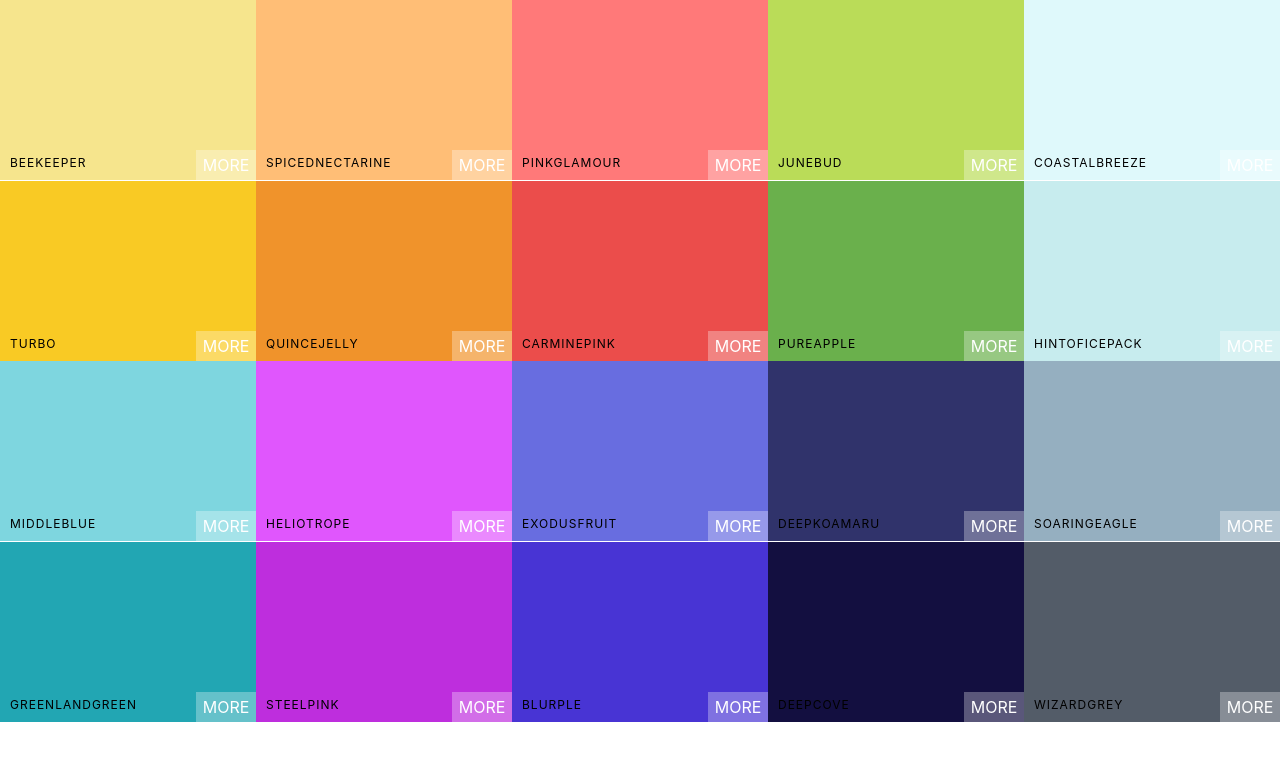
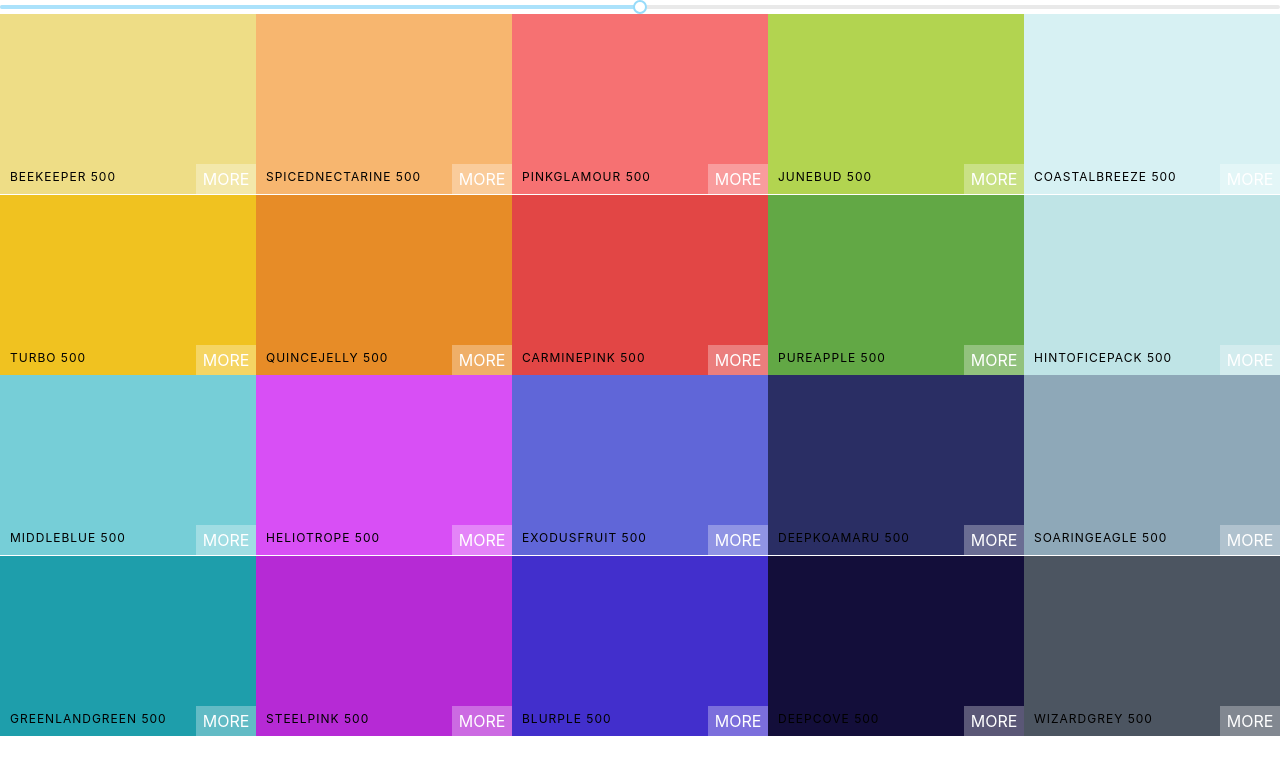
Before and after one commit to CooperM93/Color-Picker, a React (Create React App) app: page / in a window 1280 px wide. Shown: the top 774 px of the page. Built offline with nearby package versions, Linux system fonts and the light colour scheme.

Commit message:
Added slider with ability to change shades

```diff
--- a/package.json
+++ b/package.json
@@ -3,6 +3,8 @@
   "version": "0.1.0",
   "private": true,
   "dependencies": {
+    "chroma-js": "^2.0.6",
+    "rc-slider": "^8.7.1",
     "react": "^16.10.1",
     "react-copy-to-clipboard": "^5.0.1",
     "react-dom": "^16.10.1",
--- a/src/App.js
+++ b/src/App.js
@@ -1,11 +1,12 @@
 import React from 'react';
 import Palette from "./Palette";
 import seedColors from "./seedColors";
+import {generatePalette} from "./colorHelper";
 
 function App() {
   return (
     <div className="App">
-        <Palette palette={{...seedColors[4]}} />
+        <Palette palette={generatePalette(seedColors[4])} />
     </div>
   );
 }
--- a/src/Palette.js
+++ b/src/Palette.js
@@ -1,14 +1,33 @@
 import React from 'react';
 import "./Palette.css";
 import ColorBox from './ColorBox'
+import Slider from "rc-slider";
+import 'rc-slider/assets/index.css';
 
 class Palette extends React.Component {
+    constructor(props){
+        super(props);
+        this.state = { level: 500 };
+        this.changeLevel = this.changeLevel.bind(this);
+    }
+    changeLevel(level){
+        this.setState({ level })
+    }
     render () {
-        const colorBoxes = this.props.palette.colors.map(color => (
-            <ColorBox background={color.color} name={color.name}/>
-        ))
+        const { colors } = this.props.palette
+        const {level} = this.state
+        const colorBoxes = colors[level].map(color => (
+            <ColorBox background={color.hex} name={color.name}/>
+        ));
         return(
             <div className="Palette">
+                <Slider
+                    defaultValue = {level}
+                    min={100}
+                    step={100}
+                    max={900}
+                    onAfterChange={this.changeLevel}
+                />
                 {/* NavBar */}
                 <div className="Palette-colors">
                     {colorBoxes}
--- /dev/null
+++ b/src/colorHelper.js
@@ -0,0 +1,47 @@
+import chroma from "chroma-js";
+
+const levels = [50, 100, 200, 300, 400, 500, 600, 700, 800, 900]
+
+function generatePalette(starterPalette){
+    let newPalette = {
+        paletteName: starterPalette.paletteName,
+        id: starterPalette.id,
+        emoji: starterPalette.emoji,
+        colors: {}
+    };
+    for(let level of levels) {
+        newPalette.colors[level] = [];
+    }
+    for(let color of starterPalette.colors){
+        let scale = generateScale(color.color, 10).reverse();
+        for(let i in scale){
+            newPalette.colors[levels[i]].push({
+                name: `${color.name} ${levels[i]}`,
+                id: color.name.toLowerCase().replace(/ /g, "-"),
+                hex: scale[i],
+                rgb: chroma(scale[i]).css(),
+                rgba: chroma(scale[i]).css().replace("rgb", "rgba").replace(")", ",1.0)")
+            });
+        }
+    }
+    return newPalette;
+}
+function getRange(hexColor){
+    const end = "#fff";
+    return[
+        chroma(hexColor)
+            .darken(1.4)
+            .hex(),
+        hexColor,
+        end
+    ];
+}
+
+function generateScale(hexColor, numberOfColors){
+    return chroma
+        .scale(getRange(hexColor))
+        .mode("lab")
+        .colors(numberOfColors);
+}
+
+export {generatePalette};
```
Also changed, not shown: 1 other file (tests, documents, lock files or other folders).
